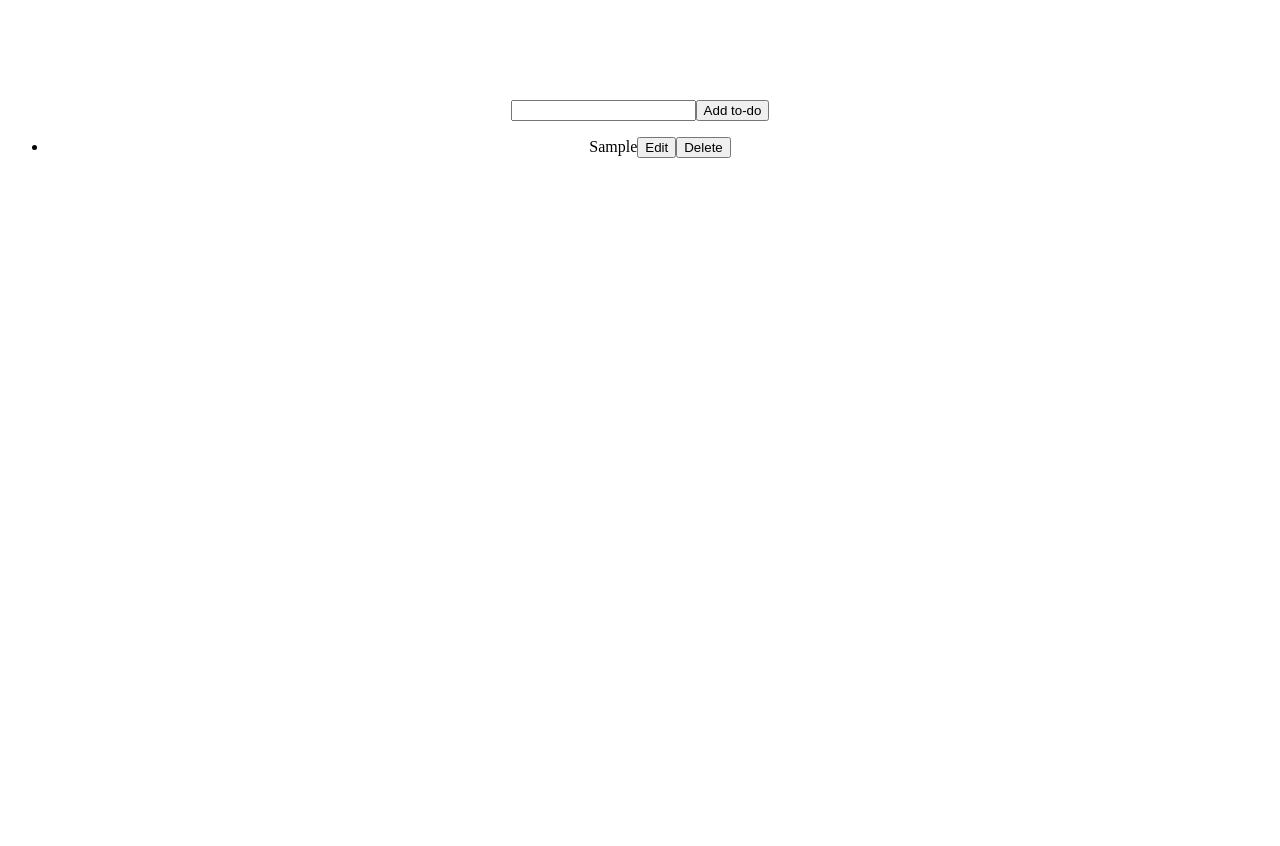
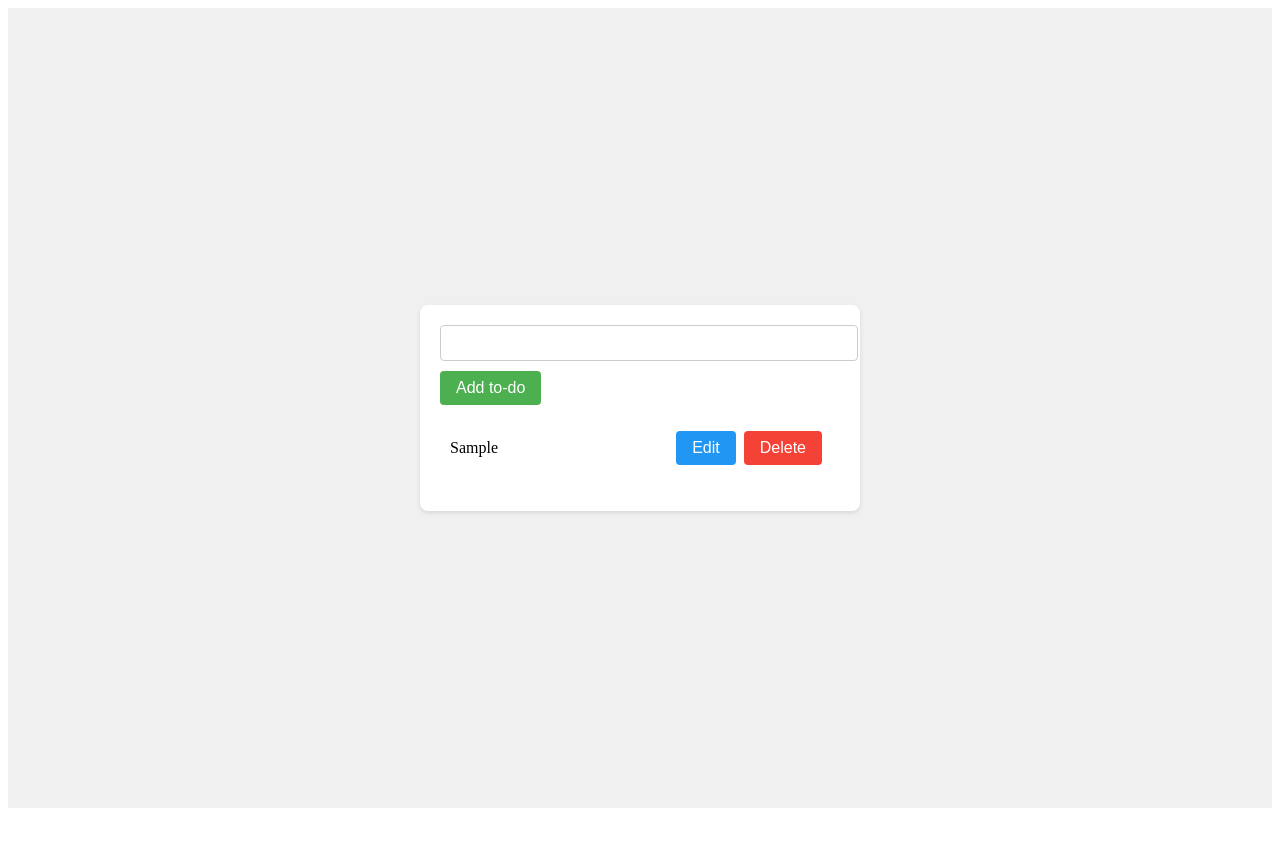
Before and after one commit to Saif-Rahman-801/To-do-app, a React (Vite) app: page / in a window 1280 px wide. Both pictures are taken after typing "Sample" into the empty fields and a click on the button "Add to-do". Shown: the top 846 px of the page. After the commit the page ends 816 px from the top, so only its background shows below. Built offline with nearby package versions, Linux system fonts and the light colour scheme.

Commit message:
style added

```diff
--- a/src/App.css
+++ b/src/App.css
@@ -1,5 +1,80 @@
-.to-do{
-    text-align: center;
+/* App.css */
+
+.to-do-container {
+    display: flex;
+    justify-content: center;
+    align-items: center;
     height: 100vh;
-    margin-top: 100px;
-}
+    background-color: #f0f0f0;
+  }
+
+  .to-do {
+    width: 400px;
+    padding: 20px;
+    border-radius: 8px;
+    background-color: #fff;
+    box-shadow: 0 2px 4px rgba(0, 0, 0, 0.1);
+  }
+
+  input[type="text"] {
+    width: 100%;
+    padding: 8px;
+    margin-bottom: 10px;
+    border: 1px solid #ccc;
+    border-radius: 4px;
+    font-size: 16px;
+  }
+
+  button {
+    padding: 8px 16px;
+    margin-right: 8px;
+    border: none;
+    border-radius: 4px;
+    cursor: pointer;
+    font-size: 16px;
+    color: #fff;
+  }
+
+  button:hover {
+    opacity: 0.8;
+  }
+
+  button.add-btn {
+    background-color: #4caf50;
+  }
+
+  button.edit-btn {
+    background-color: #2196f3;
+  }
+
+  button.delete-btn {
+    background-color: #f44336;
+  }
+
+  ul.to-do-list {
+    list-style: none;
+    padding: 0;
+  }
+
+  ul.to-do-list li {
+    display: flex;
+    align-items: center;
+    justify-content: space-between;
+    padding: 10px;
+    border-bottom: 1px solid #ccc;
+  }
+
+  ul.to-do-list li:last-child {
+    border-bottom: none;
+  }
+
+  span {
+    flex: 1;
+  }
+
+  /* Optional: Centering the to-do container for larger screens */
+  @media (min-width: 768px) {
+    .to-do-container {
+      justify-content: center;
+    }
+  }
--- a/src/App.jsx
+++ b/src/App.jsx
@@ -62,6 +62,7 @@ function App() {
           onClick={() => {
             editMode ? updateTodoHandler() : createTodoHAndler();
           }}
+          className="add-btn"
         >
           {editMode ? "Update to do" : "Add to-do"}
         </button>
@@ -69,8 +70,8 @@ function App() {
           {toDoList.map((todo) => (
             <li>
               <span>{todo.title}</span>
-              <button onClick={() => editTodoHandler(todo.id)}>Edit</button>
-              <button onClick={() => deleteTodoHandler(todo.id)}>Delete</button>
+              <button className="edit-btn" onClick={() => editTodoHandler(todo.id)}>Edit</button>
+              <button className="delete-btn" onClick={() => deleteTodoHandler(todo.id)}>Delete</button>
             </li>
           ))}
         </ul>
```
